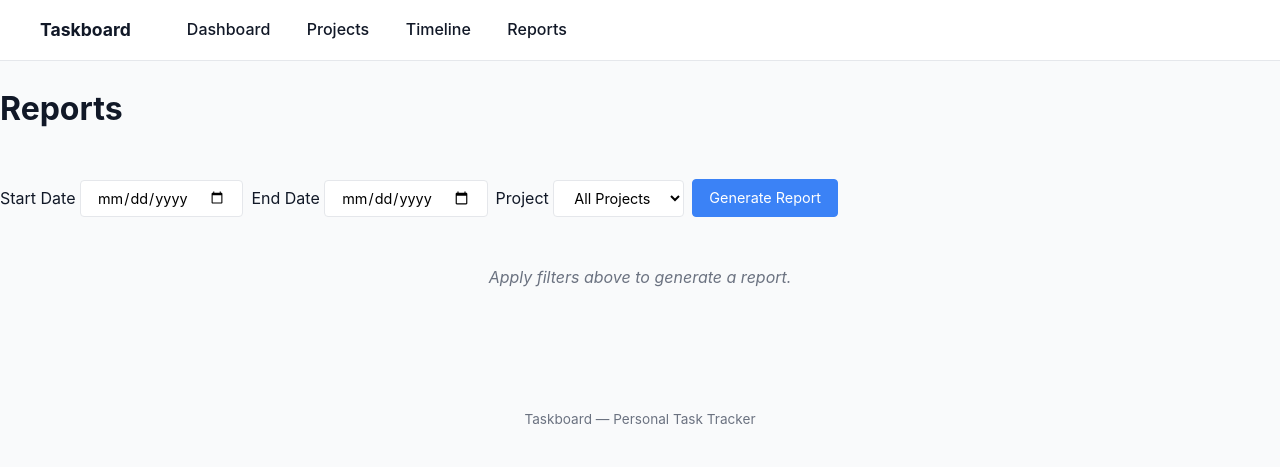
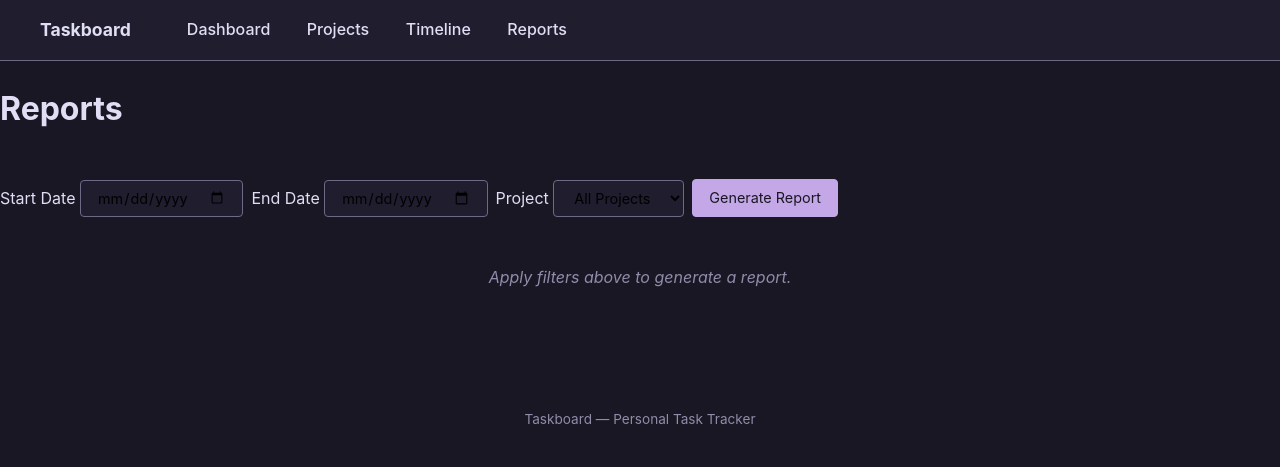
Before and after one commit to aleka/taskboard-mcp, a Python web app: template taskboard/web/templates/reports.html in a window 1280 px wide. Shown: the top 467 px of the page. Run offline with Jinja, Linux system fonts and the light colour scheme; the template is opened without the code that fills it, so the values that code supplies are empty.

Commit message:
style: adapt CSS to Engram Elephant dark theme palette
Replace Tailwind default colors with Engram's Elephant palette:
- Dark background (#191724) with lavender text (#e0def4)
- Primary: lavender (#c4a7e7), Success: cyan (#9ccfd8)
- Danger: soft red (#eb6f92), Warning: peach (#f6c177)
- Badges, buttons, focus rings all updated for dark theme

```diff
--- a/taskboard/web/static/css/style.css
+++ b/taskboard/web/static/css/style.css
@@ -1,21 +1,25 @@
 /* style.css — Taskboard web dashboard styles */
 
-/* ── CSS Variables ──────────────────────────────────────────────── */
+/* ── CSS Variables (Engram Elephant palette) ─────────────────── */
 :root {
-    --color-primary: #3b82f6;
-    --color-primary-hover: #2563eb;
-    --color-secondary: #6b7280;
-    --color-secondary-hover: #4b5563;
-    --color-success: #22c55e;
-    --color-success-hover: #16a34a;
-    --color-danger: #ef4444;
-    --color-danger-hover: #dc2626;
-    --color-warning: #f59e0b;
-    --color-bg: #f9fafb;
-    --color-surface: #ffffff;
-    --color-text: #111827;
-    --color-text-muted: #6b7280;
-    --color-border: #e5e7eb;
+    /* Core palette — matches Engram TUI styles.go */
+    --color-primary: #c4a7e7;       /* Lavender — brand purple */
+    --color-primary-hover: #b48ed9;
+    --color-secondary: #6e6a86;     /* Overlay — muted purple */
+    --color-secondary-hover: #5a5673;
+    --color-success: #9ccfd8;       /* Teal/Cyan — lightning */
+    --color-success-hover: #7fbcc7;
+    --color-danger: #eb6f92;        /* Soft red */
+    --color-danger-hover: #d85a7d;
+    --color-warning: #f6c177;       /* Peach — warm accent */
+    --color-info: #31748f;          /* Deep cyan */
+    --color-bg: #191724;            /* Deep purple/black base */
+    --color-surface: #1f1d2e;       /* Slightly lighter panel bg */
+    --color-text: #e0def4;          /* Light lavender text */
+    --color-text-muted: #908caa;    /* Dim lavender */
+    --color-border: #6e6a86;        /* Overlay borders */
+    --color-accent: #ebbcba;        /* Soft pink/mauve */
+    --color-gold: #f1ca93;          /* Gold */
 
     --spacing-xs: 0.25rem;
     --spacing-sm: 0.5rem;
@@ -26,8 +30,8 @@
 
     --radius: 0.5rem;
     --radius-sm: 0.25rem;
-    --shadow: 0 1px 3px rgba(0, 0, 0, 0.1);
-    --shadow-md: 0 4px 6px rgba(0, 0, 0, 0.1);
+    --shadow: 0 1px 3px rgba(0, 0, 0, 0.3);
+    --shadow-md: 0 4px 6px rgba(0, 0, 0, 0.4);
 }
 
 /* ── Reset ──────────────────────────────────────────────────────── */
@@ -60,7 +64,7 @@ nav.main-nav a {
     padding: var(--spacing-sm) var(--spacing-md);
     border-radius: var(--radius-sm);
 }
-nav.main-nav a:hover { background: var(--color-bg); text-decoration: none; }
+nav.main-nav a:hover { background: var(--color-surface); text-decoration: none; }
 nav.main-nav .nav-brand { font-weight: 700; font-size: 1.1rem; }
 
 /* ── Page Header ────────────────────────────────────────────────── */
@@ -122,8 +126,7 @@ nav.main-nav .nav-brand { font-weight: 700; font-size: 1.1rem; }
 }
 
 /* ── Buttons ────────────────────────────────────────────────────── */
-.btn {
-    display: inline-block;
+.btn { display: inline-block;
     padding: var(--spacing-sm) var(--spacing-md);
     border: 1px solid var(--color-border);
     border-radius: var(--radius-sm);
@@ -135,13 +138,14 @@ nav.main-nav .nav-brand { font-weight: 700; font-size: 1.1rem; }
     line-height: 1.4;
     transition: background 0.15s, border-color 0.15s;
 }
-.btn:hover { text-decoration: none; }
-.btn-primary { background: var(--color-primary); color: white; border-color: var(--color-primary); }
+.btn:hover { text-decoration: none; background: var(--color-bg); }
+.btn-primary { background: var(--color-primary); color: #191724; border-color: var(--color-primary); }
 .btn-primary:hover { background: var(--color-primary-hover); }
+.btn-secondary { background: var(--color-surface); color: var(--color-text); border-color: var(--color-border); }
 .btn-secondary:hover { background: var(--color-bg); }
-.btn-success { background: var(--color-success); color: white; border-color: var(--color-success); }
+.btn-success { background: var(--color-success); color: #191724; border-color: var(--color-success); }
 .btn-success:hover { background: var(--color-success-hover); }
-.btn-danger { background: var(--color-danger); color: white; border-color: var(--color-danger); }
+.btn-danger { background: var(--color-danger); color: #191724; border-color: var(--color-danger); }
 .btn-danger:hover { background: var(--color-danger-hover); }
 .btn-sm { font-size: 0.8rem; padding: var(--spacing-xs) var(--spacing-sm); }
 .btn-xs { font-size: 0.75rem; padding: 2px var(--spacing-xs); }
@@ -157,7 +161,7 @@ nav.main-nav .nav-brand { font-weight: 700; font-size: 1.1rem; }
     font-family: inherit;
     background: var(--color-surface);
 }
-.input:focus { outline: none; border-color: var(--color-primary); box-shadow: 0 0 0 2px rgba(59,130,246,0.2); }
+.input:focus { outline: none; border-color: var(--color-primary); box-shadow: 0 0 0 2px rgba(196,167,231,0.3); }
 select.input { cursor: pointer; }
 
 /* ── Tables ─────────────────────────────────────────────────────── */
@@ -185,7 +189,6 @@ select.input { cursor: pointer; }
     font-size: 0.9rem;
 }
 .task-table tbody tr:hover { background: var(--color-bg); }
-.task-table tbody tr:last-child td { border-bottom: none; }
 
 /* ── Status Badges ──────────────────────────────────────────────── */
 .badge {
@@ -196,11 +199,11 @@ select.input { cursor: pointer; }
     font-weight: 600;
     text-transform: capitalize;
 }
-.badge-todo { background: #e5e7eb; color: #374151; }
-.badge-in_progress { background: #dbeafe; color: #1d4ed8; }
-.badge-blocked { background: #fef3c7; color: #92400e; }
-.badge-done { background: #dcfce7; color: #166534; }
-.badge-cancelled { background: #fee2e2; color: #991b1b; }
+.badge-todo { background: #6e6a86; color: #e0def4; }
+.badge-in_progress { background: #31748f; color: #e0def4; }
+.badge-blocked { background: #f6c177; color: #191724; }
+.badge-done { background: #9ccfd8; color: #191724; }
+.badge-cancelled { background: #eb6f92; color: #191724; }
 
 /* ── Status Icons ───────────────────────────────────────────────── */
 .status-icon { font-weight: 700; margin-right: var(--spacing-xs); }
@@ -263,7 +266,7 @@ footer.main-footer {
 
 /* ── Error Messages (HTMX action feedback) ──────────────────────── */
 .error-msg {
-    color: var(--color-danger, #ef4444);
+    color: var(--color-danger);
     font-weight: 500;
     padding: var(--spacing-sm);
 }
```
